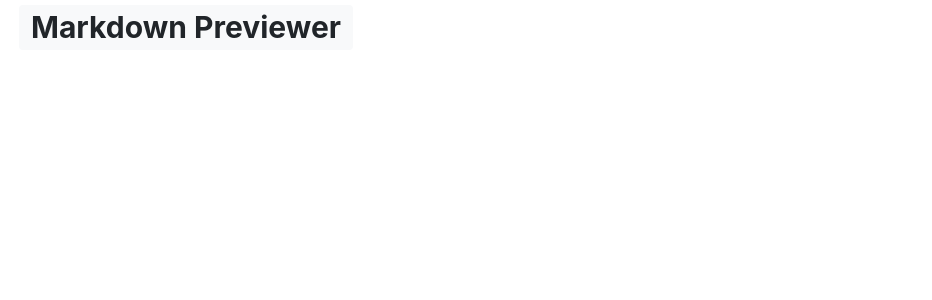
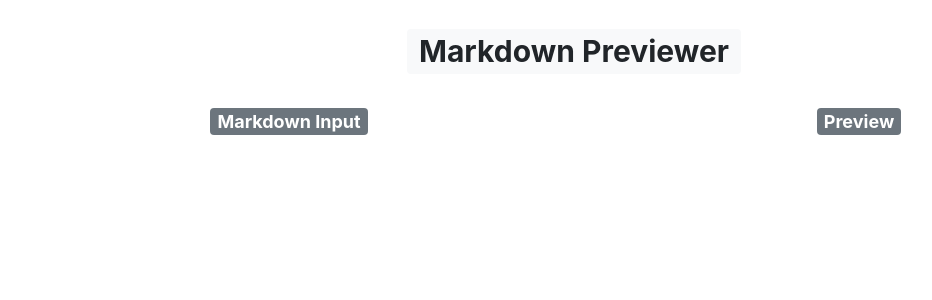
Before and after one commit to MorganS39/FEDL-projects, a React (Create React App) app in the folder markdown/: page / in a window 1280 px wide. Shown: the top 300 px of the page, without its empty margins (66-998 px from the left). Built offline with nearby package versions, Linux system fonts and the light colour scheme.

Commit message:
fixed formatting errors in app.js

```diff
--- a/markdown/src/App.js
+++ b/markdown/src/App.js
@@ -2,10 +2,13 @@ import React from 'react';
 import Badge from "react-bootstrap/Badge";
 
 export default class App extends React.Component{
-render(){
+
+render() {
   return (
       <div className="App">
         <div className="container">
+          <div className="row mt-4">
+            <div className="col text-center">
               <h1>
                 <Badge className="text-align-center" variant="light">
                   Markdown Previewer
@@ -13,5 +16,29 @@ render(){
               </h1>
             </div>
           </div>
-  );}
+          <div className="row mt-4">
+            <div className="col-md-6">
+              <div className="col text-center">
+                <h4>
+                  <Badge className="text-align-center" variant="secondary">
+                    Markdown Input
+                  </Badge>
+                </h4>
+              </div>
+            </div>
+
+            <div className="col-md-6">
+              <div className="col text-center">
+                <h4>
+                  <Badge className="text-align-center" variant="secondary">
+                    Preview
+                  </Badge>
+                </h4>
+              </div>
+            </div>
+          </div>
+        </div>
+      </div>
+    );
   }
+}
```
Lines whose indentation alone changed are shown as unchanged.
